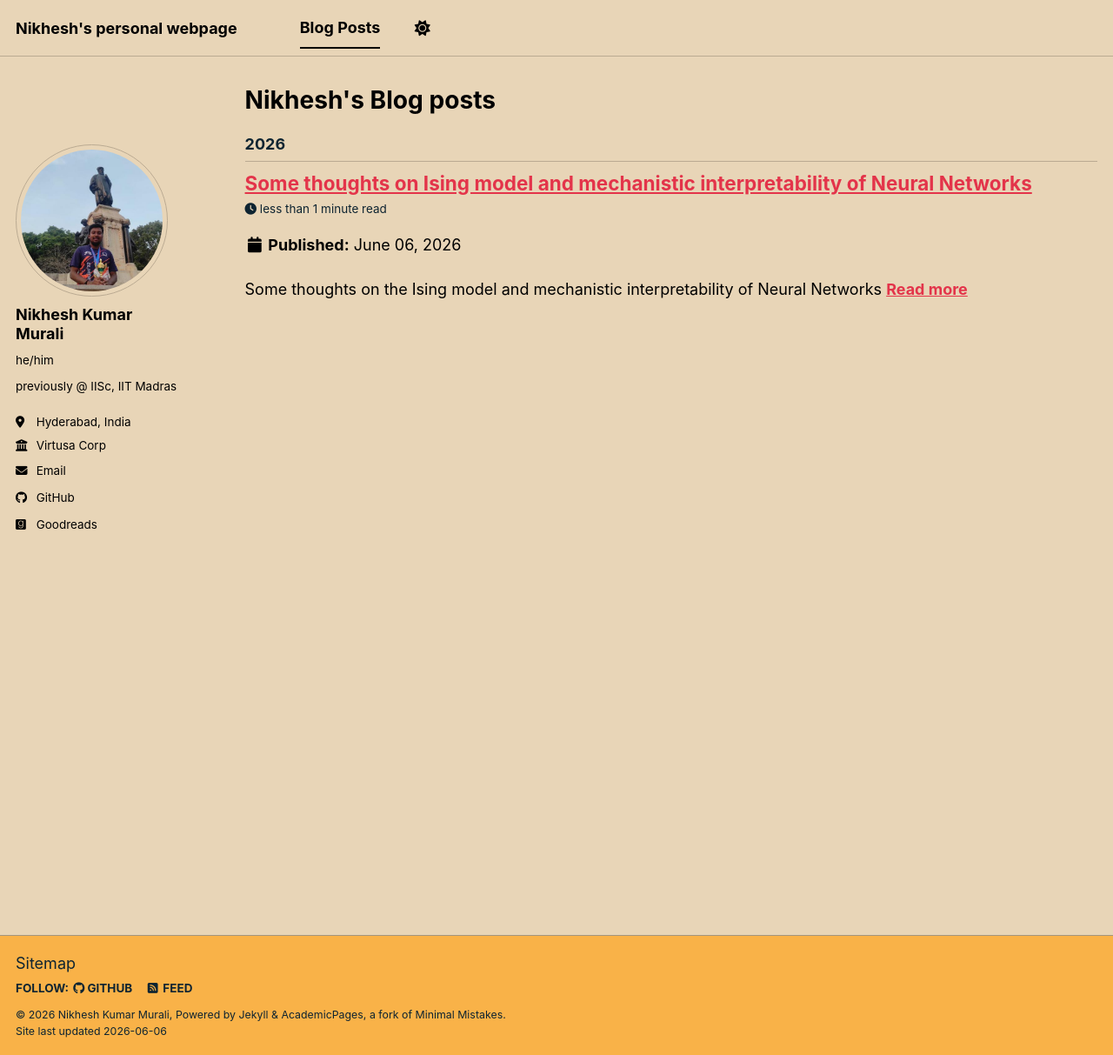
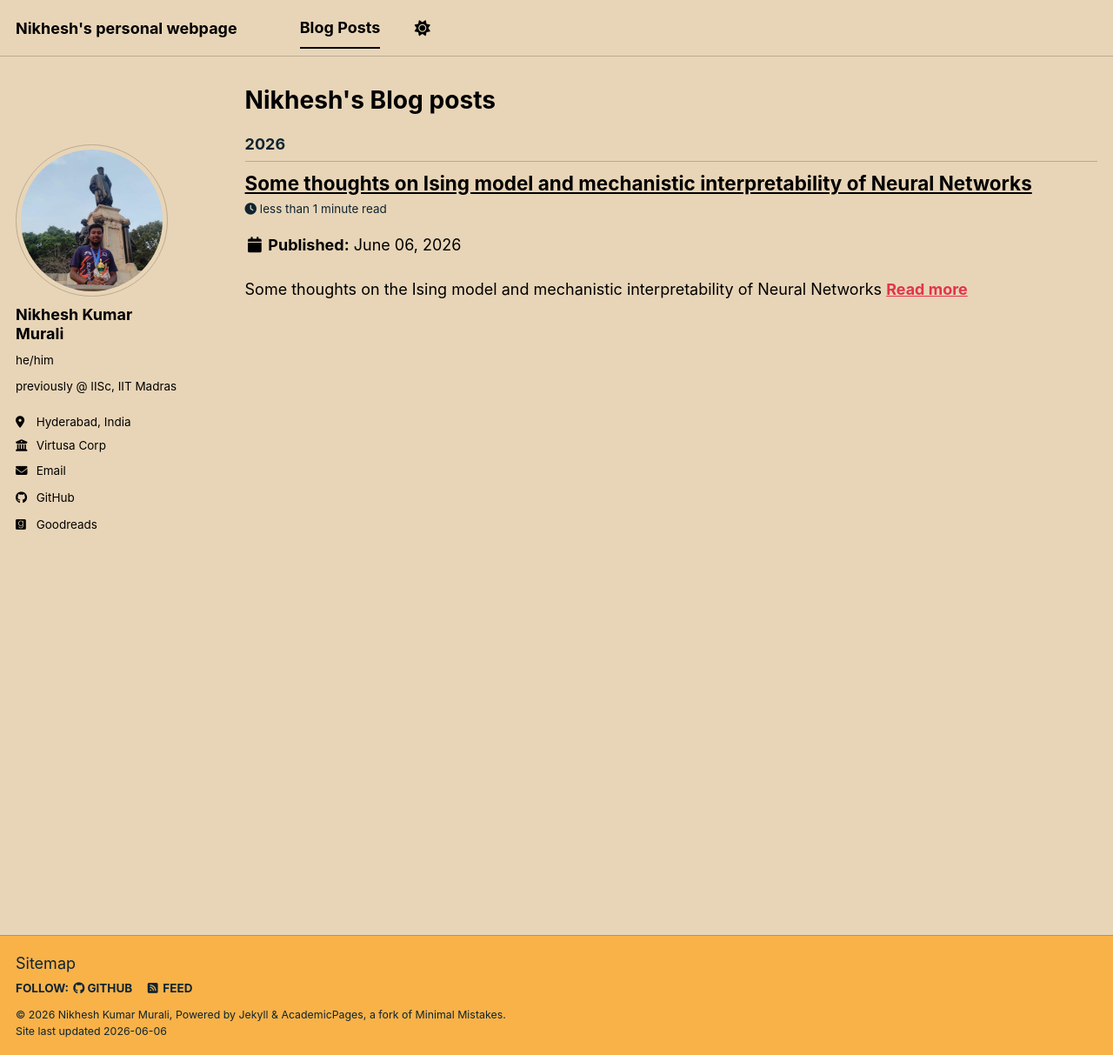
Before and after one commit to NikheshKumar/nikheshkumar.github.io, a Jekyll site: the page built from _pages/year-archive.html, in a window 1280 px wide and 1213 px high. Shown: the whole window at 87% size. Built offline with Jekyll 4.4.1, drawn with Linux system fonts in a browser that asks for light colours; a script bundle is joined from its source files by our own code; library files that are not in the unit come from our copies.

Commit message:
Update _archive.scss

```diff
--- a/_sass/layout/_archive.scss
+++ b/_sass/layout/_archive.scss
@@ -39,9 +39,20 @@
   }
 }
 
+
 .archive__item-title {
   margin-bottom: 0.25em;
   font-family: $sans-serif-narrow;
+
+  a,
+  a:visited {
+    color: #000;
+  }
+
+  a:hover {
+    color: #000;
+    text-decoration: underline;
+  }
 
   a + a {
     opacity: 0.5;
```
